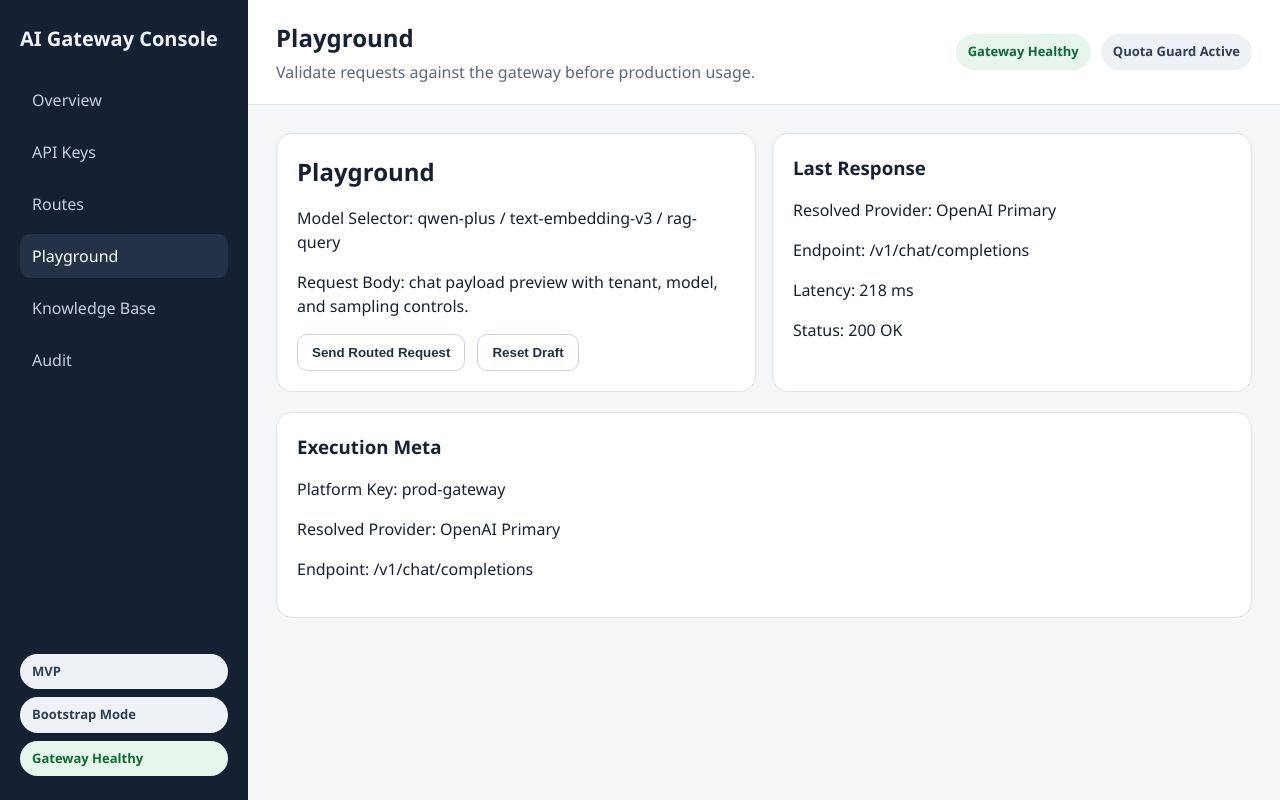
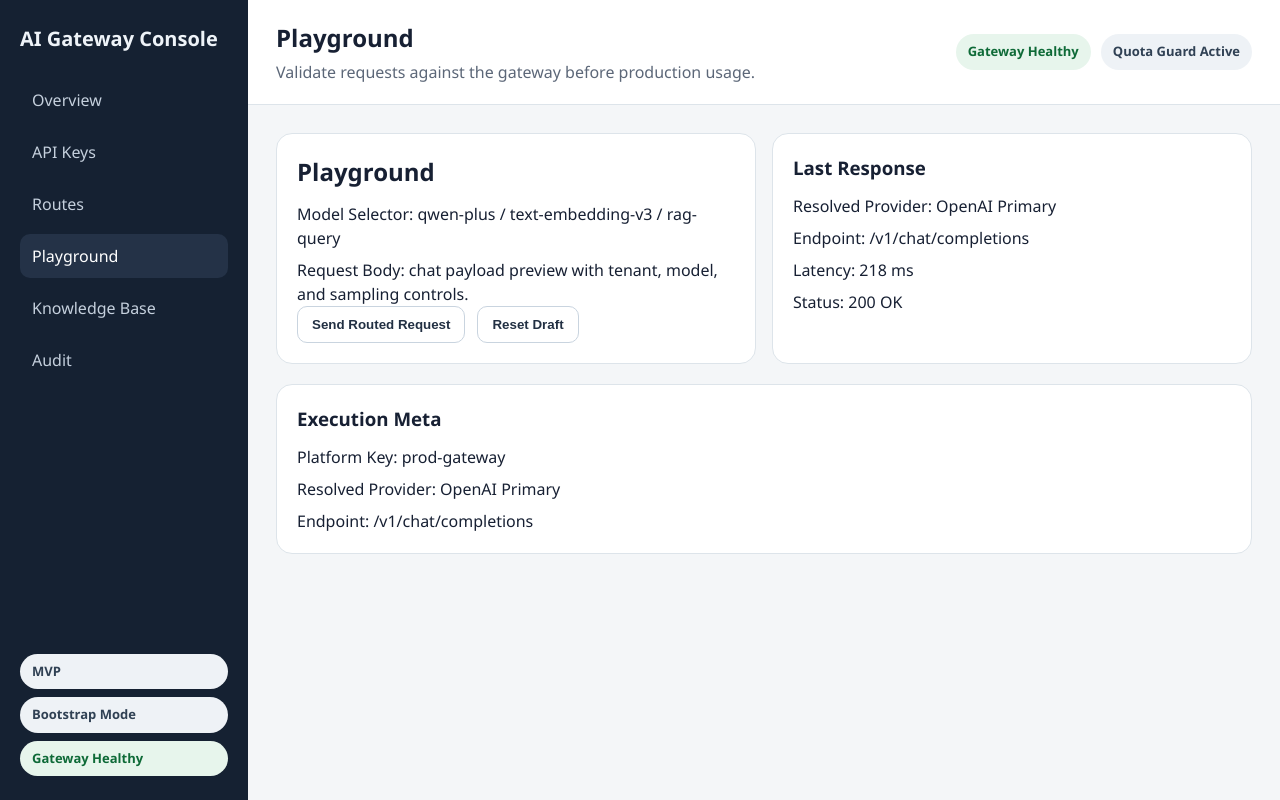
Before and after one commit to QEDQCD/ai_gateway, a React (Vite) app in the folder web/: page /playground in a window 1280 px wide. Built offline with nearby package versions, Linux system fonts and the light colour scheme.

Commit message:
test: cover routes shell smoke state

```diff
--- a/web/src/styles.css
+++ b/web/src/styles.css
@@ -143,6 +143,18 @@ a {
   margin: 0 0 12px;
 }
 
+.section-card p {
+  margin: 0;
+}
+
+.page-grid > .section-card + .section-card {
+  margin-top: 0;
+}
+
+.page-content .section-card p + p {
+  margin-top: 8px;
+}
+
 .stat-card__label {
   margin: 0;
   color: #647285;
```
Also changed, not shown: 1 other file (tests, documents, lock files or other folders).
